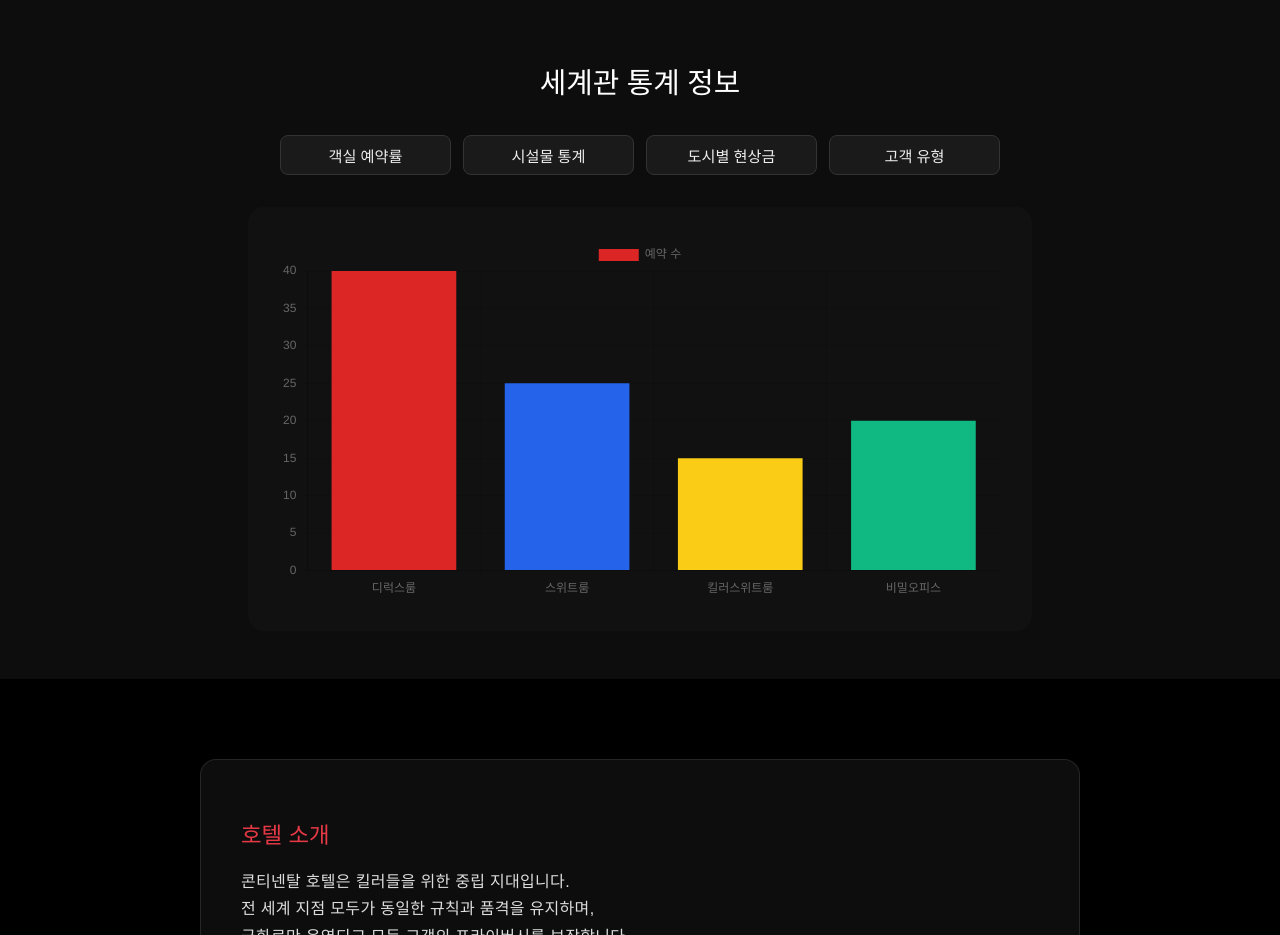
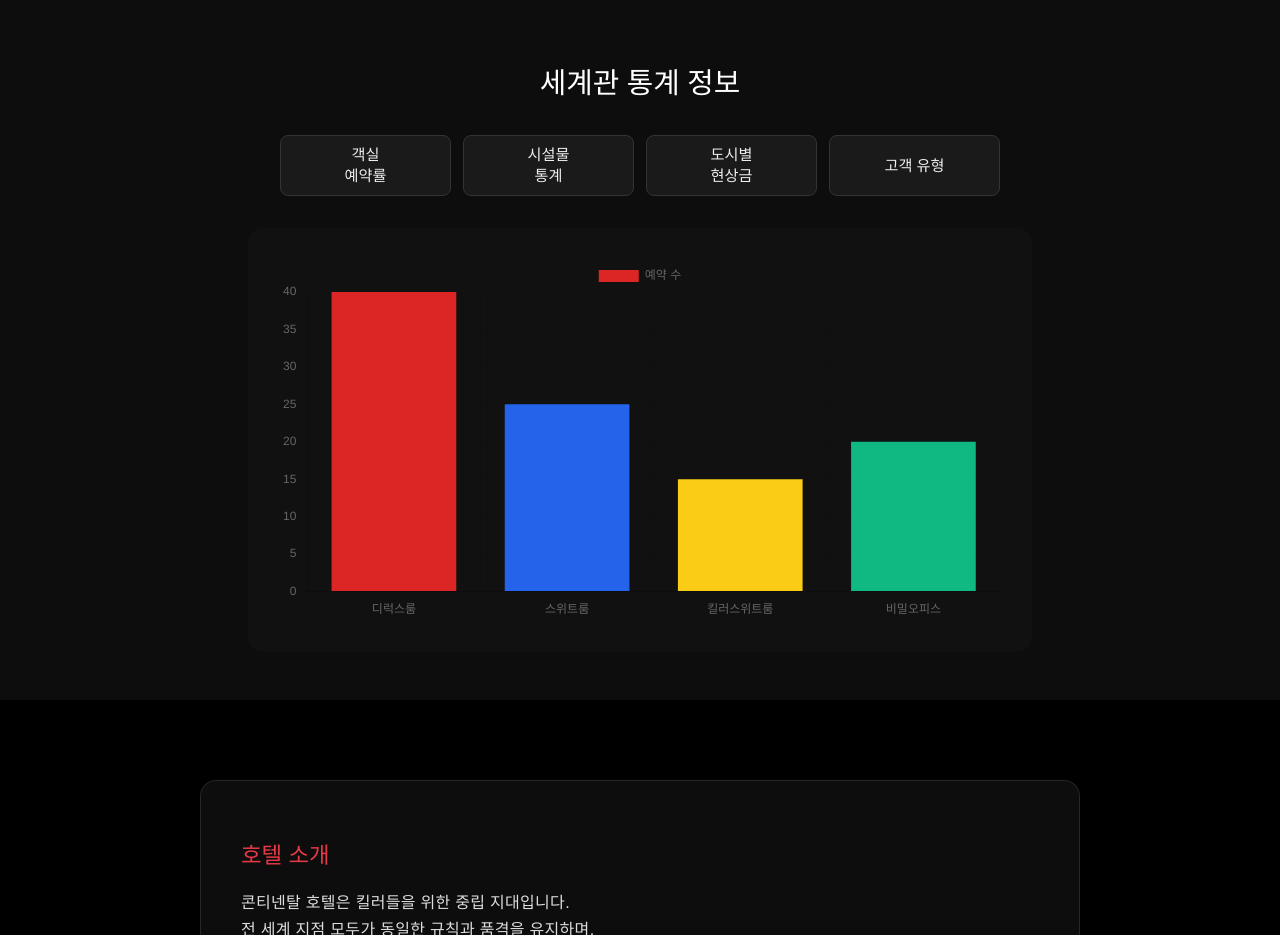
Before and after one commit to KIMRAHUI/johnwick-continental, a React (Vite) app: page / in a window 1280 px wide. Shown: the part 900-1835 px from the top of the page. Built offline with nearby package versions, Linux system fonts and the light colour scheme.

Commit message:
🧩 차트 버튼 텍스트 줄바꿈 및 정렬 스타일 개선

```diff
--- a/src/components/Hero.css
+++ b/src/components/Hero.css
@@ -91,6 +91,9 @@
   cursor: pointer;
   font-weight: 500;
   font-size: 0.95rem;
+  text-align: center;
+  white-space: normal;
+  line-height: 1.4;
   transition: background 0.3s;
 }
 
--- a/src/components/Hero.jsx
+++ b/src/components/Hero.jsx
@@ -51,9 +51,9 @@ function Hero() {
       <section className="chart-section">
         <h2 className="chart-title">세계관 통계 정보</h2>
         <div className="chart-tabs">
-          <button onClick={() => setSelectedChart('room')}> 객실 예약률</button>
-          <button onClick={() => setSelectedChart('facility')}> 시설물 통계</button>
-          <button onClick={() => setSelectedChart('bounty')}> 도시별 현상금</button>
+          <button onClick={() => setSelectedChart('room')}> 객실 <br />예약률</button>
+          <button onClick={() => setSelectedChart('facility')}> 시설물<br /> 통계</button>
+          <button onClick={() => setSelectedChart('bounty')}> 도시별<br /> 현상금</button>
           <button onClick={() => setSelectedChart('guest')}> 고객 유형</button>
         </div>
         <div className="chart-display">
```
